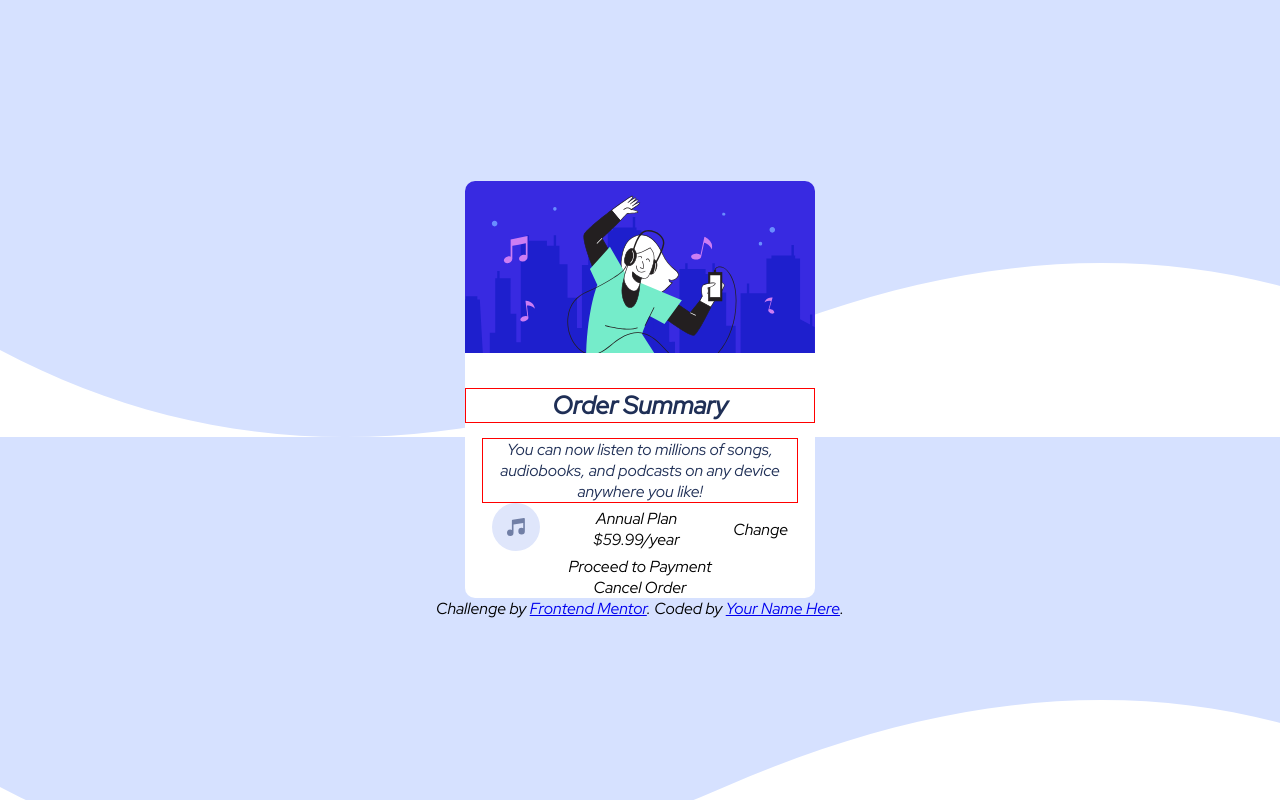
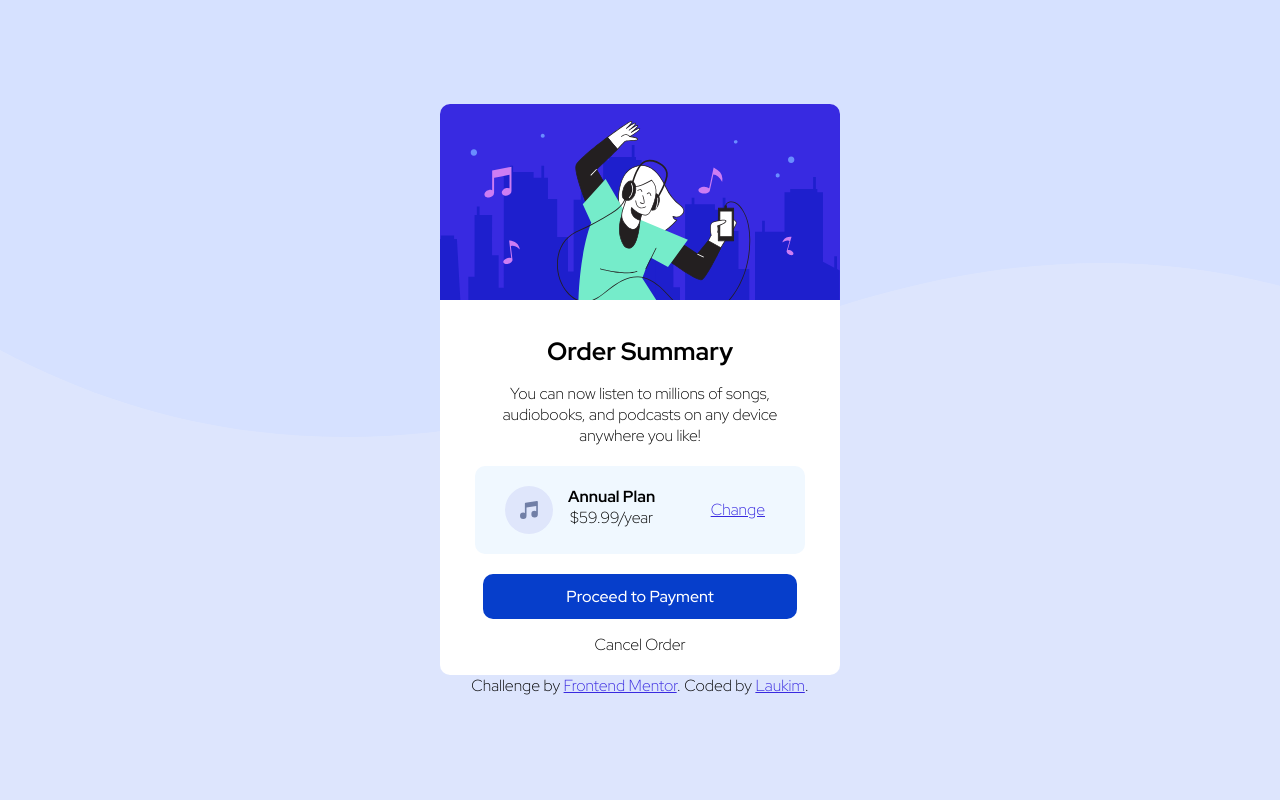
Before and after one commit to DankAlighieri/Order-Summary-Frontend, a plain HTML site: page index.html in a window 1280 px wide. Drawn offline with Linux system fonts and the light colour scheme.

Commit message:
final project

```diff
--- a/index.html
+++ b/index.html
@@ -8,7 +8,7 @@
     <link rel="stylesheet" href="style.css">
     <link rel="preconnect" href="https://fonts.googleapis.com">
     <link rel="preconnect" href="https://fonts.gstatic.com" crossorigin>
-    <link href="https://fonts.googleapis.com/css2?family=Red+Hat+Display:ital@1&display=swap" rel="stylesheet">
+    <link href="https://fonts.googleapis.com/css2?family=Red+Hat+Display:wght@300;500;700;900&display=swap" rel="stylesheet">
 
 
     <title>Frontend Mentor | Order summary card</title>
@@ -44,6 +44,7 @@
 
           <section class="promoção">
 
+            <div class="promo_icon">
               <div>
                 <img src="images/icon-music.svg" class="icone_musica" alt="semicolon icon">
               </div>
@@ -56,8 +57,9 @@
                   $59.99/year
                 </div>
               </div>
+            </div>
             <div class="change">
-              Change
+              <a href="#" target="blank"> Change </a>
             </div>
 
           </section>
@@ -65,12 +67,16 @@
           <!-- fim da promoção -->
 
           <!-- pagamento -->
+          <div class="container_payment">
+            <a href="#" target="blank">
               <div class="payment">
                 Proceed to Payment
               </div>
+            </a>
+          </div>
 
           <div class="cancel">
-            Cancel Order
+              <a href="">Cancel Order</a>
           </div>
           <!-- fim do pagamento -->
 
@@ -79,7 +85,7 @@
 
       <div class="creditos">
         Challenge by <a href="https://www.frontendmentor.io?ref=challenge" target="_blank">Frontend Mentor</a>.
-        Coded by <a href="#">Your Name Here</a>.
+        Coded by <a href="https://github.com/DankAlighieri" target="blank">Laukim</a>.
       </div>
     </section>
 
--- a/style.css
+++ b/style.css
@@ -4,9 +4,12 @@
 }
 
 body{
-    background-image: url(images/pattern-background-desktop.svg) ;
+    background-color: hsl(226, 89%, 93%);
+    background-image: url(images/pattern-background-desktop.svg);
+    background-repeat: no-repeat;
     font-family: 'Red Hat Display', sans-serif;
     font-size: 16px;
+    font-weight: 300;
 }
 
 /* designs gerais */
@@ -23,10 +26,16 @@ body{
     flex-direction: column;
     align-items: center;
     background-color: #FFF;
-    width: 350px;
+    width: 400px;
     height: auto;
     text-align: center;
     border-radius: 10px;
+}
+
+.corpo_principal {
+    display: flex;
+    flex-direction: column;
+    justify-content: space-between;
 }
 /* fim dos designs gerais */
 
@@ -35,16 +44,15 @@ body{
 .container_cabeça {
     display: flex;
     flex-direction: column;
+    justify-content: space-around;
 }
 
 .cabeçalho_imagem {
-    width: 350px;
+    width: 400px;
     border-radius: 10px 10px 0px 0px;
 }
 
 .titulo_topo {
-    border: 1px solid red;
-    color: hsl(223, 47%, 23%);
     font-size: 25px;
     font-weight: 700;
     margin-top: 30px;
@@ -52,51 +60,97 @@ body{
 }
 
 .subtitulo_topo {
-    border: 1px solid red;
-    color: hsl(223, 47%, 23%);
+    /*border: 1px solid red;*/
     width: 30ch;
     align-self: center;
-
 }
 
 /* fim do cabeçalho */
 
 .promoção {
-    background-color: ;
+    background-color: aliceblue;
+    border-radius: 10px;
+    width: 290px;
+    padding: 20px;
+    margin: 20px;
     display: flex;
     align-items: center;
-    justify-content: space-around;
+    align-self: center;
+    justify-content: space-between;
     flex-flow: row wrap;
+}
+.promo_icon{
+    display: flex;
+    flex-direction: row;
 }
 
 .icone_musica {
+    display: flex;
+    margin-left: 10px;
+    margin-right: 15px;
+}
+
+.promoção_meio {
+    display: block;
+}
+
+.titulo_baixo {
+    font-weight: 700;
 
 }
 
-.promoção_meio {
+
+.change {
+    margin-right: 20px;
+}
+
+/* link style */
+
+a:link, a:visited {
+    color: hsl(245, 75%, 52%);
+}
+
+
+a:hover {
+    text-decoration: none;
+    opacity: 0.8;
+}
+
+/* end of general link style */
+
+.container_payment {
+    display: flex;
+    justify-content: center;
+    align-items: center;
+}
+
+.container_payment a {
+    text-decoration: none;
+}
+
+.payment {
+    display: flex;
+    flex-direction: column;
+    background-color: hsl(223, 94%, 41%);
+    width: 290px;
+    padding: 12px;
+    border-radius: 10px;
+    margin-bottom: 15px;
+    color: #FFF;
+    text-align: center;
+    font-weight: 500;
+}
+
+
+.cancel {
+    margin-bottom: 20px;
 
 }
 
-.titulo_baixo {
-
+.cancel a {
+    text-decoration: none;
 }
 
-.subtitulo_baixo {
-
+.cancel a:link, .cancel a:visited {
+    color: black;
 }
-
-.change {
-
-}
-
-.payment {
-
-}
-
-.cancel {
-
-}
-
-.creditos {
-
-}
```
Lines whose indentation alone changed are shown as unchanged.
